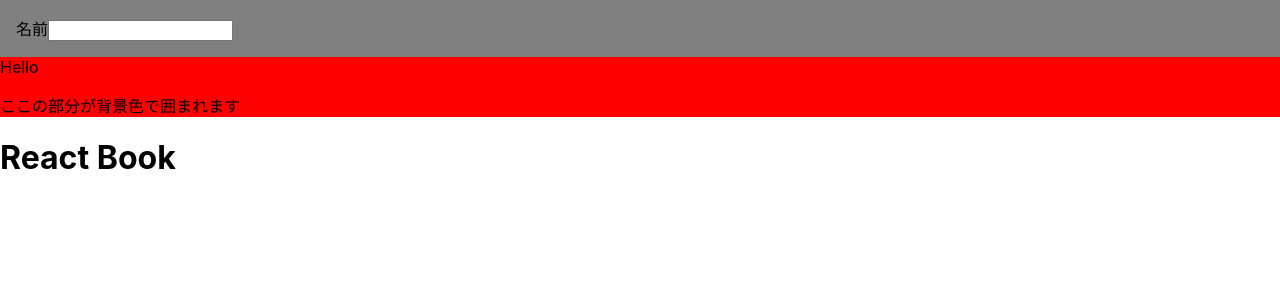
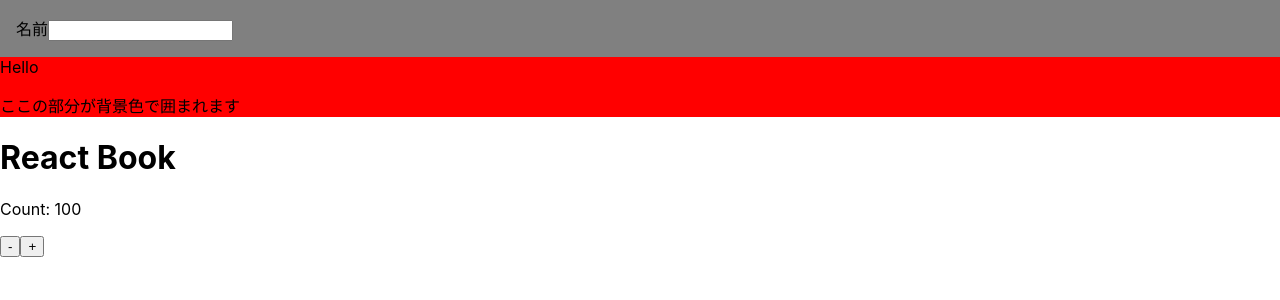
Before and after one commit to Yuzunoha/react-sample, a React (Create React App) app: page / in a window 1280 px wide. Shown: the top 300 px of the page. Built offline with nearby package versions, Linux system fonts and the light colour scheme.

Commit message:
stateの練習

```diff
--- /dev/null
+++ b/src/components/State1.tsx
@@ -0,0 +1,21 @@
+import { useState } from 'react';
+
+type CounterProps = { initialValue: number };
+
+const Counter = (props: CounterProps) => {
+    const { initialValue } = props;
+    // カウントを保持する1つの状態を宣言します。引数は初期値。
+    // countが現在の状態で、setCountが更新関数です。
+    // 更新関数に渡す関数の引数には、現在の値が入るよ。
+    const [count, setCount] = useState(initialValue);
+
+    return (
+        <div>
+            <p>Count: {count}</p>
+            <button onClick={() => setCount(count - 1)}>-</button>
+            <button onClick={() => setCount((prev) => prev + 1)}>+</button>
+        </div>
+    );
+};
+
+export default Counter;
--- a/src/index.tsx
+++ b/src/index.tsx
@@ -8,6 +8,7 @@ import Name from './components/Name';
 import ContainerSample from './components/ContainerSample';
 import reportWebVitals from './reportWebVitals';
 import Page from './components/ContextSample';
+import State1 from './components/State1';
 
 const root = ReactDOM.createRoot(document.getElementById('root') as HTMLElement);
 root.render(
@@ -16,6 +17,7 @@ root.render(
         <Name />
         <ContainerSample />
         <Page />
+        <State1 initialValue={100} />
     </React.StrictMode>
 );
 
```
